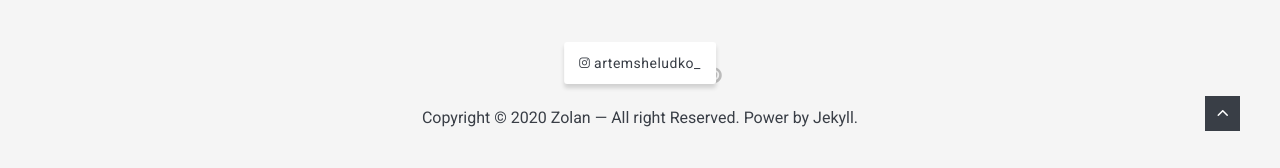
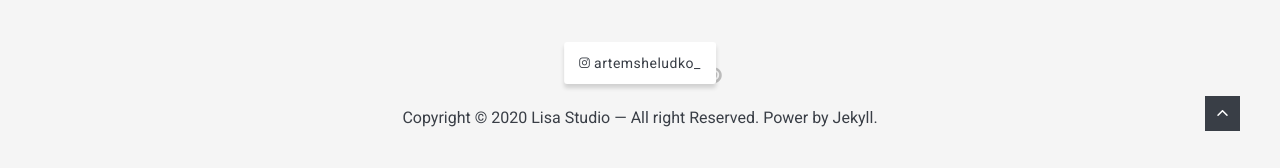
Before and after one commit to lisa-studio/lisa-studio.github.io_bak, a Jekyll site: the page built from index.html, in a window 1280 px wide and 900 px high, scrolled down 2854 px. Shown: the part 729-897 px from the top of the window. Built offline with Jekyll 4.4.1, drawn with Linux system fonts in a browser that asks for light colours; nearby versions of some CDN libraries; the list of posts is cut into pages by our own code.

Commit message:
update .

```diff
--- a/_config.yml
+++ b/_config.yml
@@ -1,4 +1,4 @@
-baseurl: "/zolan" # the subpath of your site, e.g. /blog
+baseurl: "" # the subpath of your site, e.g. /blog
 url: "" # the base hostname & protocol for your site, e.g. http://example.com
 
 
--- a/_data/settings.yml
+++ b/_data/settings.yml
@@ -1,6 +1,6 @@
 #-------------------------------
 # General Site Settings
-title: Zolan
+title: Lisa Studio
 logo: logo.svg # You can add own logo.
 description: Zolan is modern minimal theme for Jekyll
 
```
